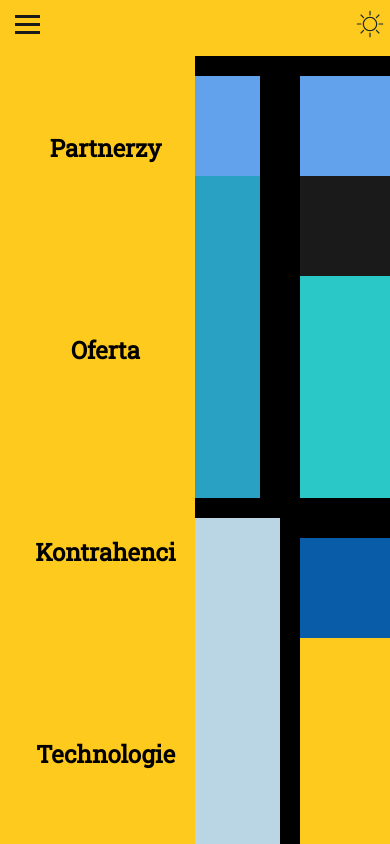
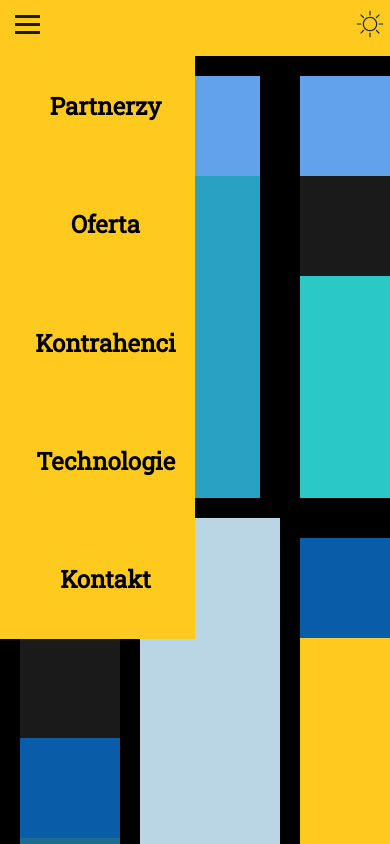
Before and after one commit to MaciejFigat/SinglePageA_React, a React (Create React App) app in the folder my-app/: page /about in a window 390 px wide. Shown: the top 844 px of the page. Built offline with nearby package versions, Linux system fonts and the light colour scheme.

Commit message:
z-index for responsive menu

```diff
--- a/my-app/src/styles/nav.scss
+++ b/my-app/src/styles/nav.scss
@@ -47,6 +47,7 @@
     height: 1.5rem;
   }
   .nav_list {
+    z-index: 2;
     display: flex;
     flex-direction: column;
     align-items: center;
@@ -61,7 +62,7 @@
     // margin-top: 3rem;
     // min-height: 60vh;
     min-width: 50%;
-    min-height: 70%;
+    min-height: 70vh;
   }
   // .contactButtonContainer {
   //   margin-right: 0px !important;
```
